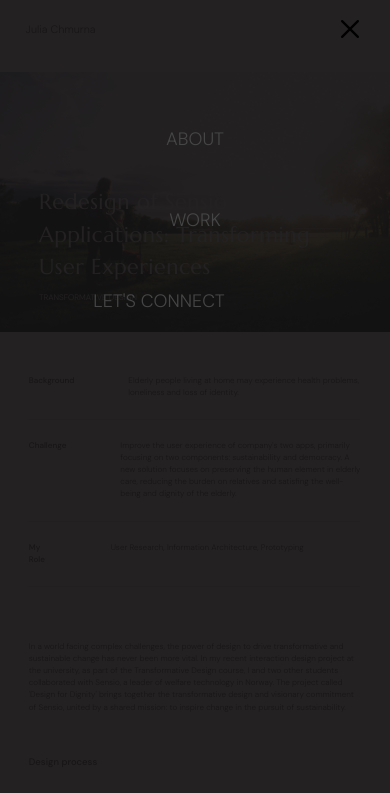
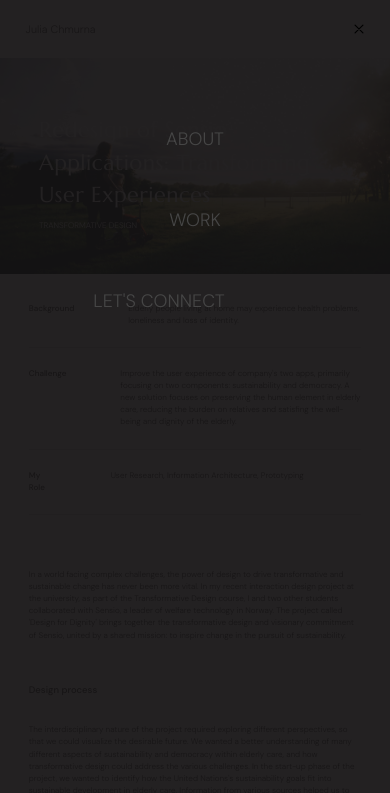
Before and after one commit to juliachm/Portfolio, a website: page html/case-sensio.html in a window 390 px wide. Both pictures are taken after a click on the button 350 px from the left and 28 px from the top of the page. Shown: the top 793 px of the page. Drawn offline with nearby package versions, Linux system fonts and the light colour scheme; some packages are replaced by stand-ins of ours; a script that the page names is missing.

Commit message:
Fix mobile view

```diff
--- a/css/queries.css
+++ b/css/queries.css
@@ -239,19 +239,20 @@
 
   .main-nav {
     background-color: #141213ee;
+    box-sizing: border-box;
     position: absolute;
     top: 0;
     left: 0;
     width: 100%;
     height: 100vh;
     z-index: 100;
-    transform: translateX(100%);
     align-items: center;
     justify-content: center;
     opacity: 0;
     pointer-events: none;
     visibility: hidden;
     transition: all 0.5s ease-in;
+    overflow: hidden;
   }
   .icon-mobile-nav.dark-icon {
     height: 4rem;
@@ -457,10 +458,10 @@
 
 /* BELOW 544px */
 @media (max-width: 34em) {
+  .icon-mobile-nav.dark-icon,
   .icon-mobile-nav {
-    height: 3rem;
-    width: 3rem;
-    color: var(--main-text-color--light);
+    height: 2rem;
+    width: 2rem;
   }
   .heading-hero-primary {
     font-size: 2rem;
@@ -605,6 +606,7 @@
   body {
     font-size: 0.9rem;
   }
+
   .section-hero {
     padding: 0;
   }
@@ -681,6 +683,9 @@
 
   .social-icon {
     font-size: 1.4rem;
+  }
+  main .image-container {
+    height: 24rem;
   }
 }
 
@@ -763,4 +768,11 @@
   .social-icon {
     font-size: 1.2rem;
   }
+  main .image-container {
+    height: 20rem;
+  }
+  .text-overlay h2 {
+    font-size: 1.6rem;
+    margin-bottom: 0.6rem;
+  }
 }
```
Also changed, not shown: html/index.html (+2 -3 lines).
